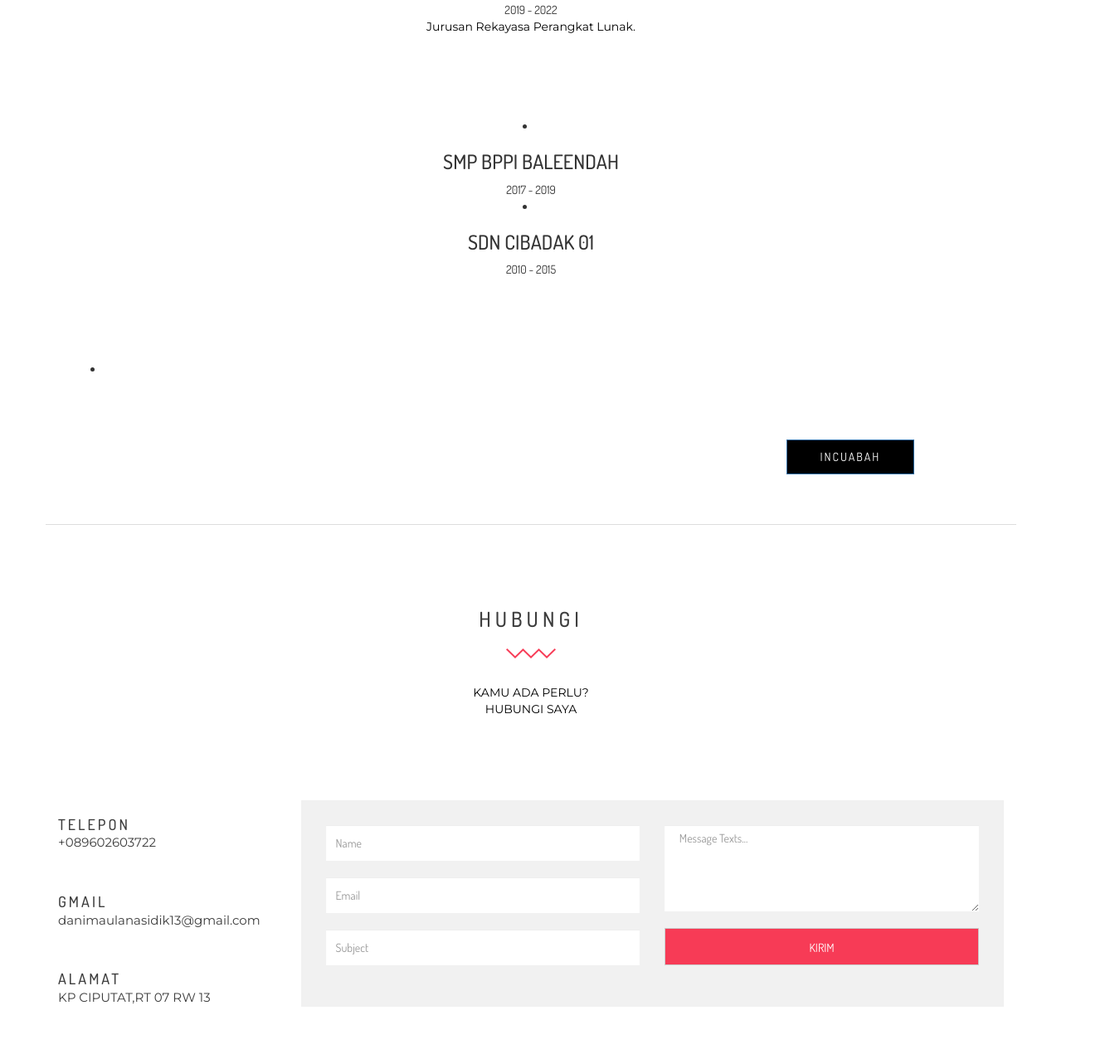
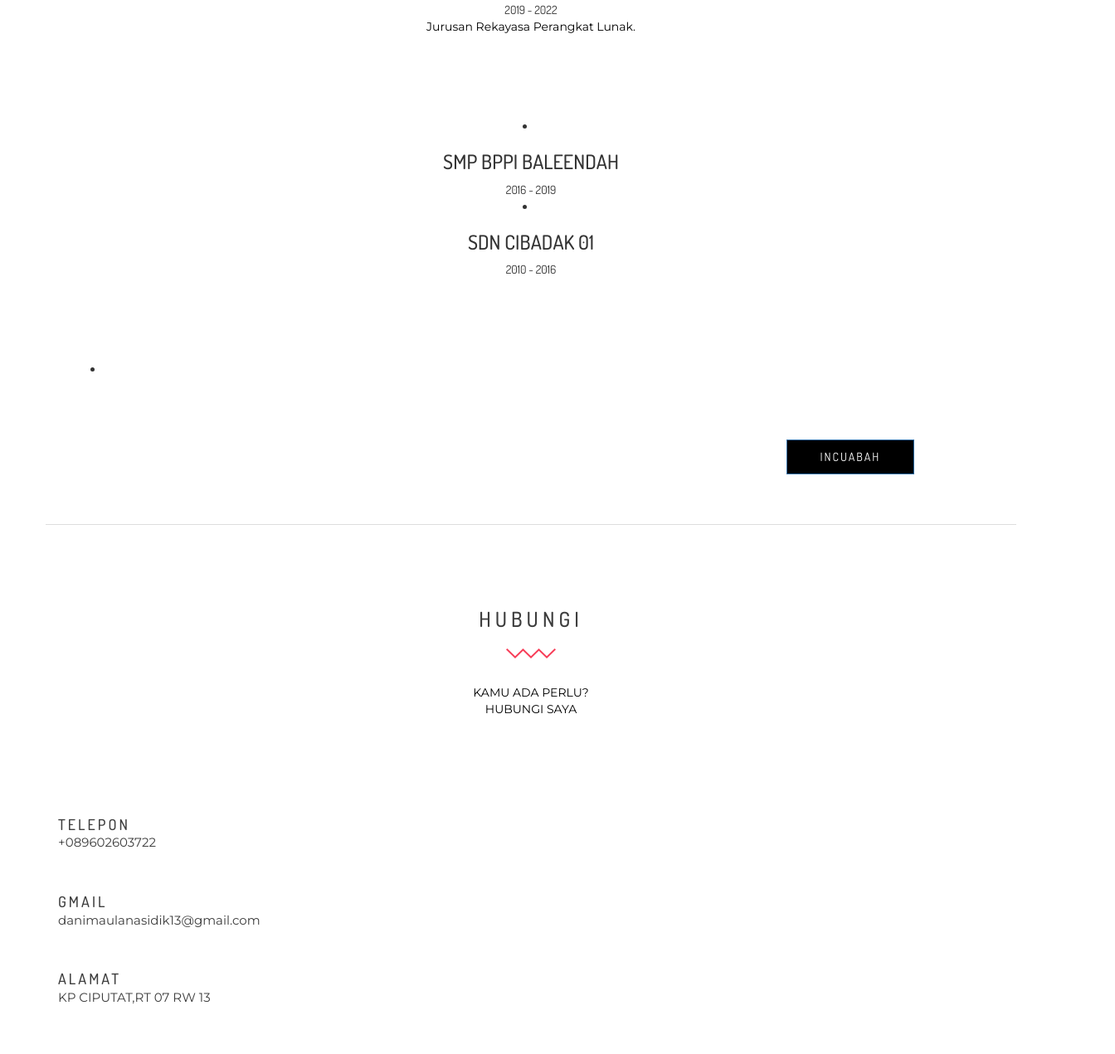
Before and after one commit to Daniimaulana/Daniimaulana.github.io, a plain HTML site: page index.html in a window 1280 px wide. Shown: the part 2424-3695 px from the top of the page at 83% size, 1344 px wide, since content can reach past the window. Drawn offline with Linux system fonts and the light colour scheme.

Commit message:
update contact
update contact

```diff
--- a/index.html
+++ b/index.html
@@ -166,7 +166,7 @@
                         </div>
                     </div>
                     <div class="single_progress_bar">
-                        <h2>GAMERS- 100%</h2>
+                        <h2>GAMERS- 70%</h2>
                         <div class="progress">
                           <div class="progress-bar" role="progressbar" aria-valuenow="60" aria-valuemin="0" aria-valuemax="100" style="width: 80%;">
                             <span class="sr-only">60% Complete</span>
@@ -288,13 +288,13 @@
                 <li>
                   <div class="content-text">
                     <h3 class="line-title">SMP BPPI BALEENDAH</h3>
-                    <span>2017 - 2019</span>
+                    <span>2016 - 2019</span>
 
                 </li>
                 <li>
                   <div class="content-text">
                     <h3 class="line-title">SDN CIBADAK 01</h3>
-                    <span>2010 - 2015</span>
+                    <span>2010 - 2016</span>
                     <p class="line-text"></p>
                   </div>
                 </li>
@@ -363,19 +363,7 @@
                         <h2>ALAMAT</h2>
                         <p>KP CIPUTAT,RT 07 RW 13 </p>
                     </div>
-                </div>
-                <div class="col-md-9  wow fadeInRight animated">
-                    <form class="contact-form" action="">
-                        <div class="row">
-                            <div class="col-md-6">
-                                <input type="text" class="form-control" id="name" placeholder="Name">
-                                <input type="email" class="form-control" id="email" placeholder="Email">
-                                <input type="text" class="form-control" id="subject" placeholder="Subject">
-                            </div>
-                            <div class="col-md-6">
-                                <textarea class="form-control" id="message" rows="25" cols="10" placeholder="  Message Texts..."></textarea>
-                                <button type="button" class="btn btn-default submit-btn form_submit">KIRIM</button>
-                            </div>
+                </div
                         </div>
                     </form>
                 </div>
```
